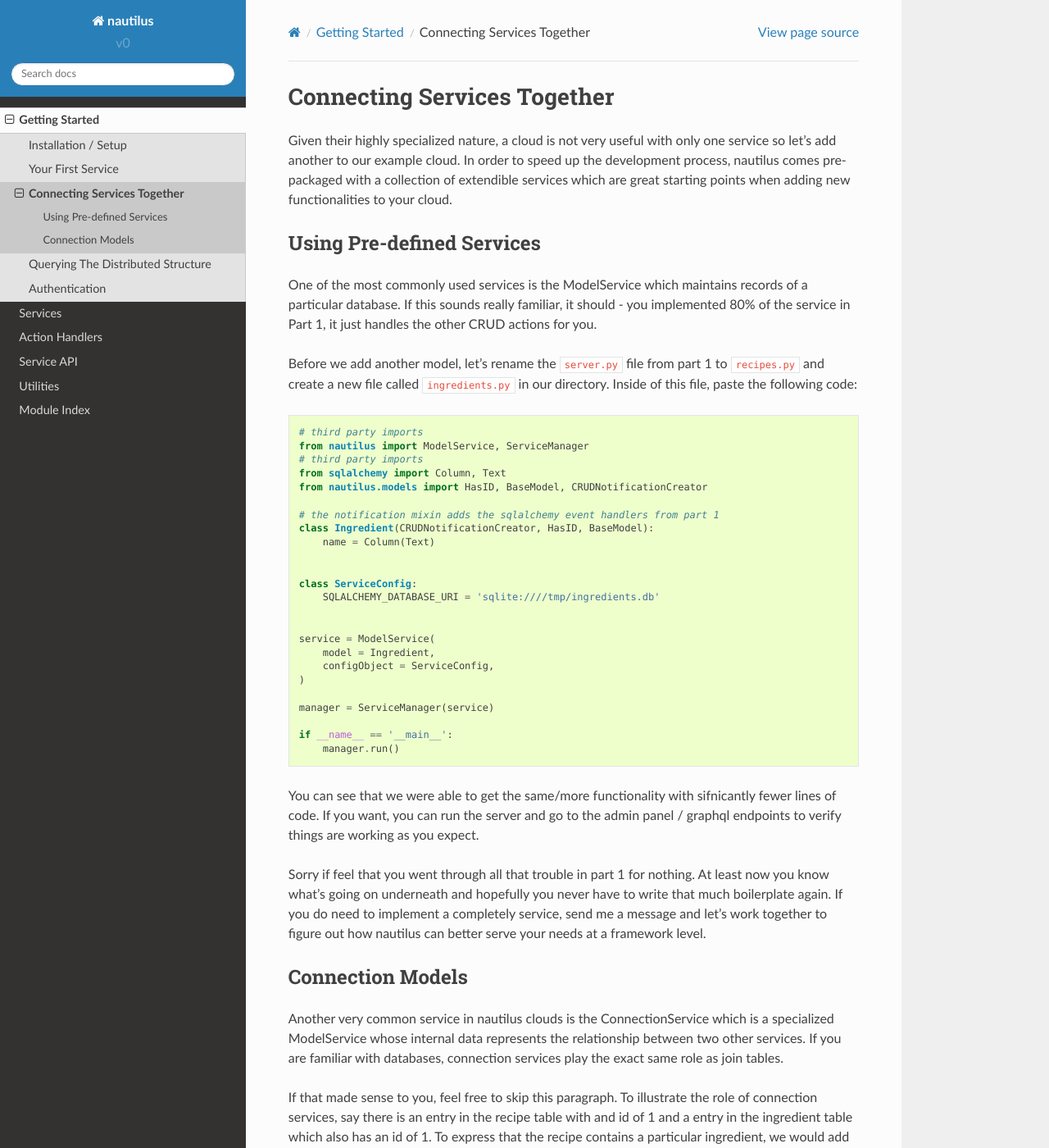
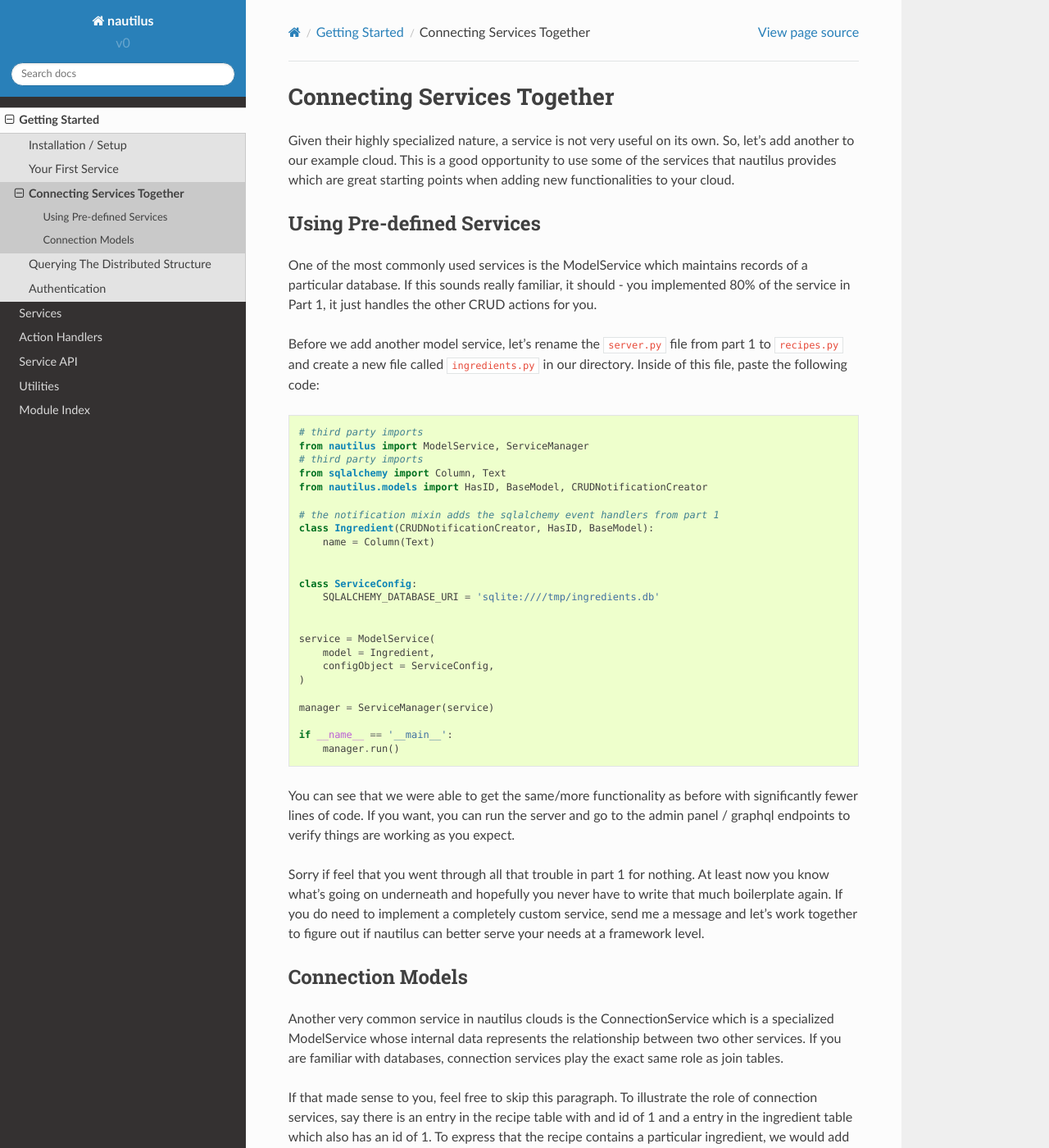
Before and after one commit to AlecAivazis/graphql-over-kafka, a Sphinx documentation site: the page built from docs/source/intro/connecting_services.rst, in a window 1280 px wide and 1400 px high. Shown: the whole window at 82% size. Built offline with Sphinx 7.4.7 and the Read the Docs theme 2.0.0, drawn with Linux system fonts in a browser that asks for light colours; some of the changed text lies outside the part shown.

```diff
--- a/docs/source/intro/api.rst
+++ b/docs/source/intro/api.rst
@@ -107,9 +107,9 @@ and recipes by adding a Connection field to the recipe class:
 
 
 When the a Connection is used between two ServiceObjects, nautilus will look up
-the details of the relationship from the connection service we created earlier
-and perform all of the necessary requests/joins to create the snapshot you
-asked for.
+the details of the relationship from the corresponding service (assuming it is
+an instance of ConnectionService) and perform all of the necessary
+requests/joins to create the snapshot you asked for.
 
 You can test this out with a query like ``{ recipes {name, ingredients { name } } }``.
 
--- a/docs/source/intro/connecting_services.rst
+++ b/docs/source/intro/connecting_services.rst
@@ -1,11 +1,10 @@
 Connecting Services Together
 =============================
 
-Given their highly specialized nature, a cloud is not very useful with only
-one service so let's add another to our example cloud. In order to speed
-up the development process, nautilus comes  pre-packaged with a collection
-of extendible services which are great starting points when adding new
-functionalities to your cloud.
+Given their highly specialized nature, a service is not very useful on its
+own. So, let's add another to our example cloud. This is a good opportunity
+to use some of the services that nautilus provides which are great starting
+points when adding new functionalities to your cloud.
 
 
 Using Pre-defined Services
@@ -15,9 +14,9 @@ records of a particular database. If this sounds really familiar, it should
 - you implemented 80% of the service in Part 1, it just handles the other
 CRUD actions for you.
 
-Before we add another model, let's rename the ``server.py`` file from part 1 to
-``recipes.py`` and create a new file called ``ingredients.py`` in our
-directory. Inside of this file, paste the following code:
+Before we add another model service, let's rename the ``server.py`` file
+from part 1 to ``recipes.py`` and create a new file called ``ingredients.py``
+in our directory. Inside of this file, paste the following code:
 
 .. code-block:: python
 
@@ -47,16 +46,16 @@ directory. Inside of this file, paste the following code:
         manager.run()
 
 
-You can see that we were able to get the same/more functionality with
-sifnicantly fewer lines of code. If you want, you can run the server
+You can see that we were able to get the same/more functionality as before with
+significantly fewer lines of code. If you want, you can run the server
 and go to the admin panel / graphql endpoints to verify things are
 working as you expect.
 
 Sorry if feel that you went through all that trouble in part 1 for nothing.
 At least now you know what's going on underneath and hopefully you never have
 to write that much boilerplate again. If you do need to implement a
-completely service, send me a message and let's work together to figure out
-how nautilus can better serve your needs at a framework level.
+completely custom service, send me a message and let's work together to figure
+out if nautilus can better serve your needs at a framework level.
 
 
 Connection Models
@@ -80,8 +79,9 @@ would be a 2 in the ingredient column. This relationship is called
 "many-to-many" because a recipe can have many ingredients and an ingredient can be a member of many recipes (neither column is unique). Relationships can also be
 classified as "one-to-one" and "one-to-many".
 
-Create a new file called ``recipeIngredients.py`` next to the previously created
-services. In this file, paste the following source:
+Make a new file called ``recipeIngredients.py`` next to the previously created
+files. Now, create a ConnectionService to manage the relationship between
+recipes and ingredients:
 
 .. code-block:: python
 
@@ -99,6 +99,7 @@ services. In this file, paste the following source:
         configObject = ServiceConfig
     )
 
+
 Again, you can run the service and check out the various endpoints. Currently,
 there is a bug in the admin panel that shows the connected services, Ignore
 those, they shouldn't be there and do not represent the state of the connected
```
Also changed, not shown: docs/source/intro/first_service.rst (+33 -46 lines).
